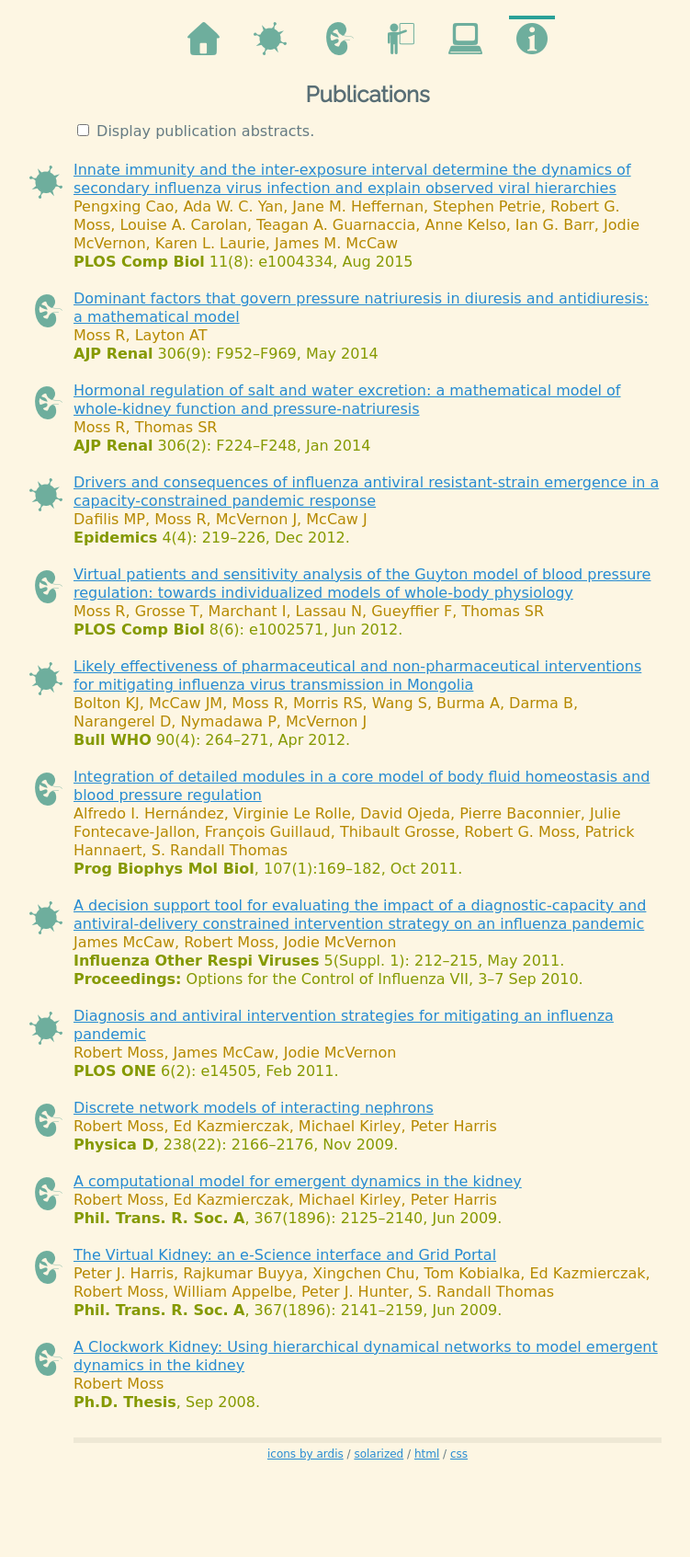
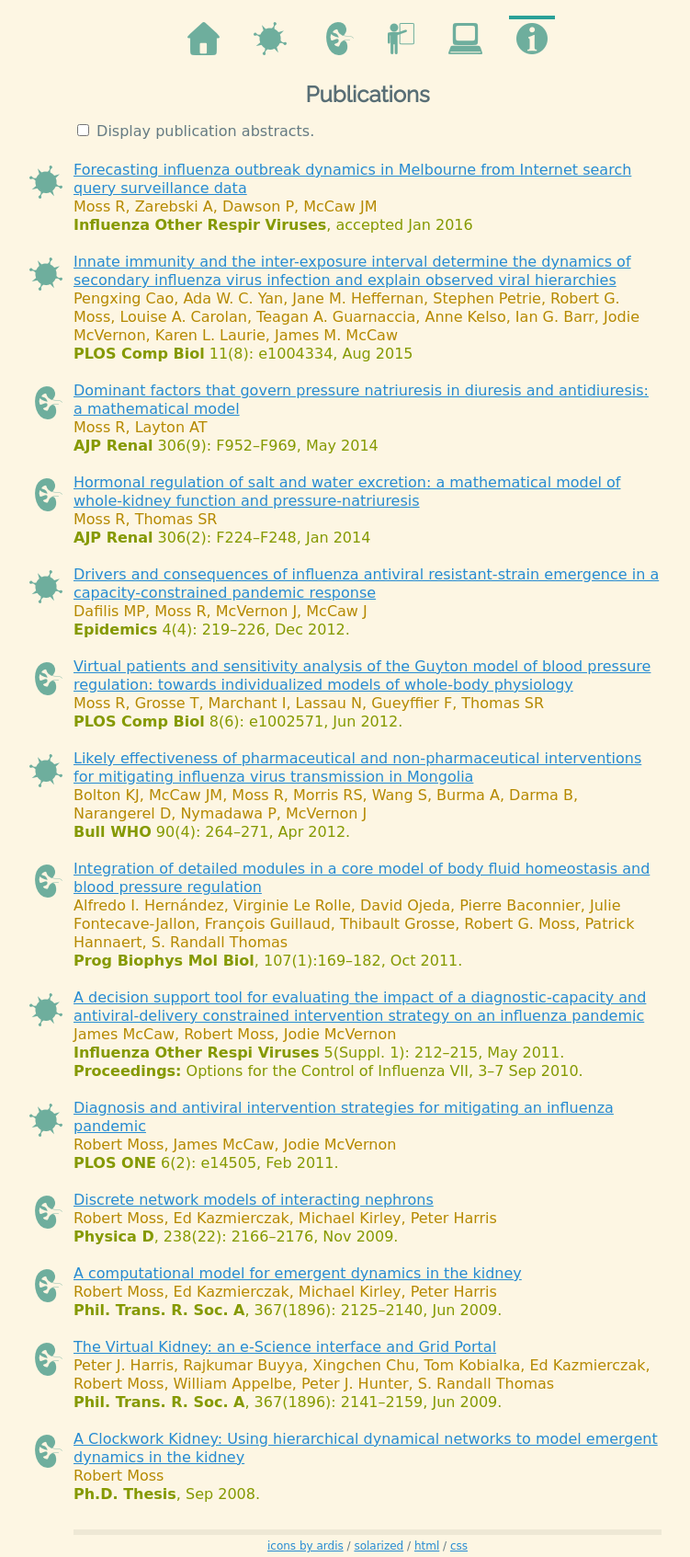
Before and after one commit to robmoss/previous2-robmoss.github.io, a Jekyll site: the page built from pubs/index.md, in a window 1280 px wide. Shown: the whole page at 92% size, without its empty margins (240-991 px from the left). Built offline with Jekyll 4.4.1, drawn with Linux system fonts in a browser that asks for light colours; some web fonts are replaced; before the commit the page ends 1593 px from its top, so only the background shows below that; some of the changed lines change nothing that is shown.

Commit message:
Add the GFT forecasting paper at IORV

```diff
--- a/pubs/index.md
+++ b/pubs/index.md
@@ -39,6 +39,48 @@ navid: Portfolio
 </p>
 
 <ul class="pubs">
+      <li class="epi"><a
+        href="http://dx.doi.org/10.1111/irv.12376">Forecasting influenza
+        outbreak dynamics in Melbourne from Internet search query surveillance
+        data</a><br/>
+        <span class="author">
+           Moss R, Zarebski A, Dawson P, McCaw JM
+        </span><br/>
+        <span class="journal">
+          <b>Influenza Other Respir Viruses</b>, accepted Jan 2016
+        </span><br/>
+        <span class="abstract">
+        <strong>Background:</strong>
+        Accurate forecasting of seasonal influenza epidemics is of great
+        concern to healthcare providers in temperate climates, since these
+        epidemics vary substantially in their size, timing and duration from
+        year to year, making it a challenge to deliver timely and
+        proportionate responses.
+        Previous studies have shown that Bayesian estimation techniques can
+        accurately predict when an influenza epidemic will peak many weeks in
+        advance, using existing surveillance data, but these methods must be
+        tailored both to the target population and to the surveillance system.
+        <br/><strong>Objectives:</strong>
+        Our aim was to evaluate whether forecasts of similar accuracy could be
+        obtained for metropolitan Melbourne (Australia).
+        <br/><strong>Methods:</strong>
+        We used the bootstrap particle filter and a mechanistic infection
+        model to generate epidemic forecasts for metropolitan Melbourne
+        (Australia) from weekly internet search query surveillance data
+        reported by Google Flu Trends for 2006–14.
+        <br/><strong>Results and Conclusions:</strong>
+        Optimal observation models were selected from hundreds of candidates
+        using a novel approach that treats forecasts akin to receiver
+        operating characteristic (ROC) curves.
+        We show that the timing of the epidemic peak can be accurately
+        predicted 4–6 weeks in advance, but that the magnitude of the epidemic
+        peak and the overall burden are much harder to predict.
+        We then discuss how the infection and observation models and the
+        filtering process may be refined to improve forecast robustness,
+        thereby improving the utility of these methods for healthcare decision
+        support.
+        </span>
+      </li>
       <li class="epi"><a
         href="http://dx.doi.org/10.1371/journal.pcbi.1004334">Innate immunity
         and the inter-exposure interval determine the dynamics of secondary
```
Also changed, not shown: 1 other file.
